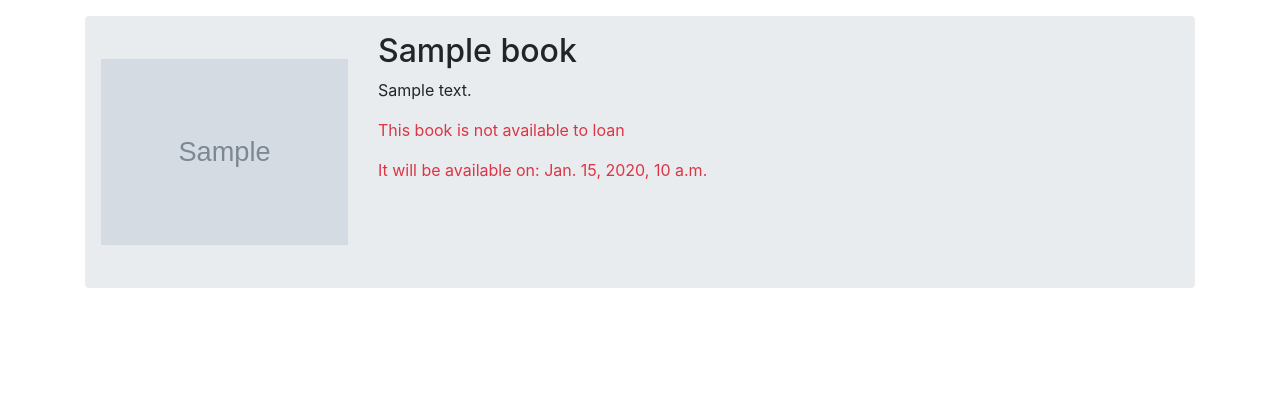
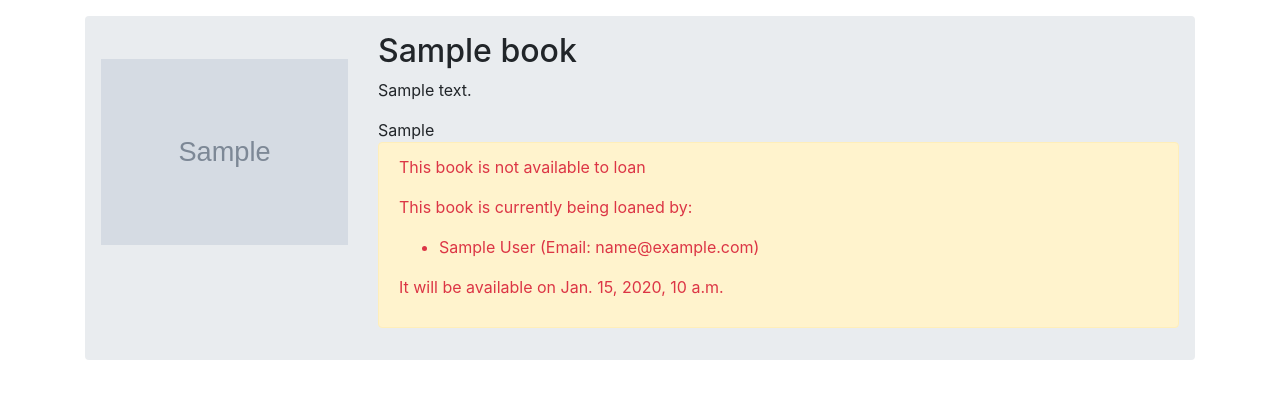
Before and after one commit to Hussa15033/VDLib, a Django app: template simplelib/templates/book.html in a window 1280 px wide. Shown: the part 72-471 px from the top of the page. Run offline with Django 4.2, Linux system fonts and the light colour scheme; tables that the repository leaves empty hold one stand-in row (values such as "Sample post"); the template is opened without the code that fills it: values that come from a table or form of the project are taken from there, most other values are stand-ins (such as "Sample title", 1, 10 or a date in 2020); grey boxes marked "Sample" are stand-in pictures.

Commit message:
Add borrower information to book page
- Add first name, last name and email to book page, if the book is being loaned

```diff
--- a/simplelib/models.py
+++ b/simplelib/models.py
@@ -27,16 +27,21 @@ class Book(models.Model):
 	title = models.CharField(max_length=80, unique=False)
 	description = models.CharField(max_length=200)
 
+	def _get_loan(self):
+		if Loan.objects.filter(book=self).count() == 0:
+			return None
+		return Loan.objects.get(book=self)
+
 	def is_available(self):
 		# Returns a boolean of if this book is available or not
-		return Loan.objects.filter(book=self).count() == 0
+		return self._get_loan() is None
 
 	def due_date(self):
-		loan = Loan.objects.get(book=self)
+		loan = self._get_loan()
 		if loan is None:
 			return None
-		else:
-			return loan.due_date
+
+		return loan.due_date
 
 	def due_today(self):
 		due_date = self.due_date()
@@ -44,6 +49,13 @@ class Book(models.Model):
 			return
 
 		return due_date == date.today()
+
+	def borrower(self):
+		loan = self._get_loan()
+		if loan is None:
+			return None
+
+		return loan.borrower
 
 
 
--- a/simplelib/templates/book.html
+++ b/simplelib/templates/book.html
@@ -13,6 +13,7 @@
                      <p>
                          {{ book.description }}
                      </p>
+                 {{ book_is_available }}
                      {% if book.is_available %}
                          <h5>Want to loan this book?</h5>
                          <form method="POST">
@@ -32,8 +33,16 @@
                          <input type="submit" value="Borrow!" />
                          </form>
                      {% else %}
-                         <p class="text-danger">This book is not available to loan</p>
-                         <p class="text-danger">It will be available on: {{ book.due_date }}</p>
+                         <div class="alert alert-warning text-danger">
+                            <p>This book is not available to loan</p>
+                         <p>This book is currently being loaned by:</p>
+                             <ul>
+                                 <li>
+                                    {{ book.borrower.first_name }} {{ book.borrower.last_name }} (Email: {{ book.borrower.email }})
+                                 </li>
+                             </ul>
+                             <p>It will be available on {{ book.due_date }}</p>
+                         </div>
                      {% endif %}
                  </div>
             </div>
--- a/simplelib/templates/login.html
+++ b/simplelib/templates/login.html
@@ -3,7 +3,7 @@
     <h2>Log In</h2>
     <form method="POST">
         {% csrf_token %}
-        {{ form.as_p }}
+        {{ form.as_table }}
         <input type="submit" value="Login" />
     </form>
 {% endblock %}
```
